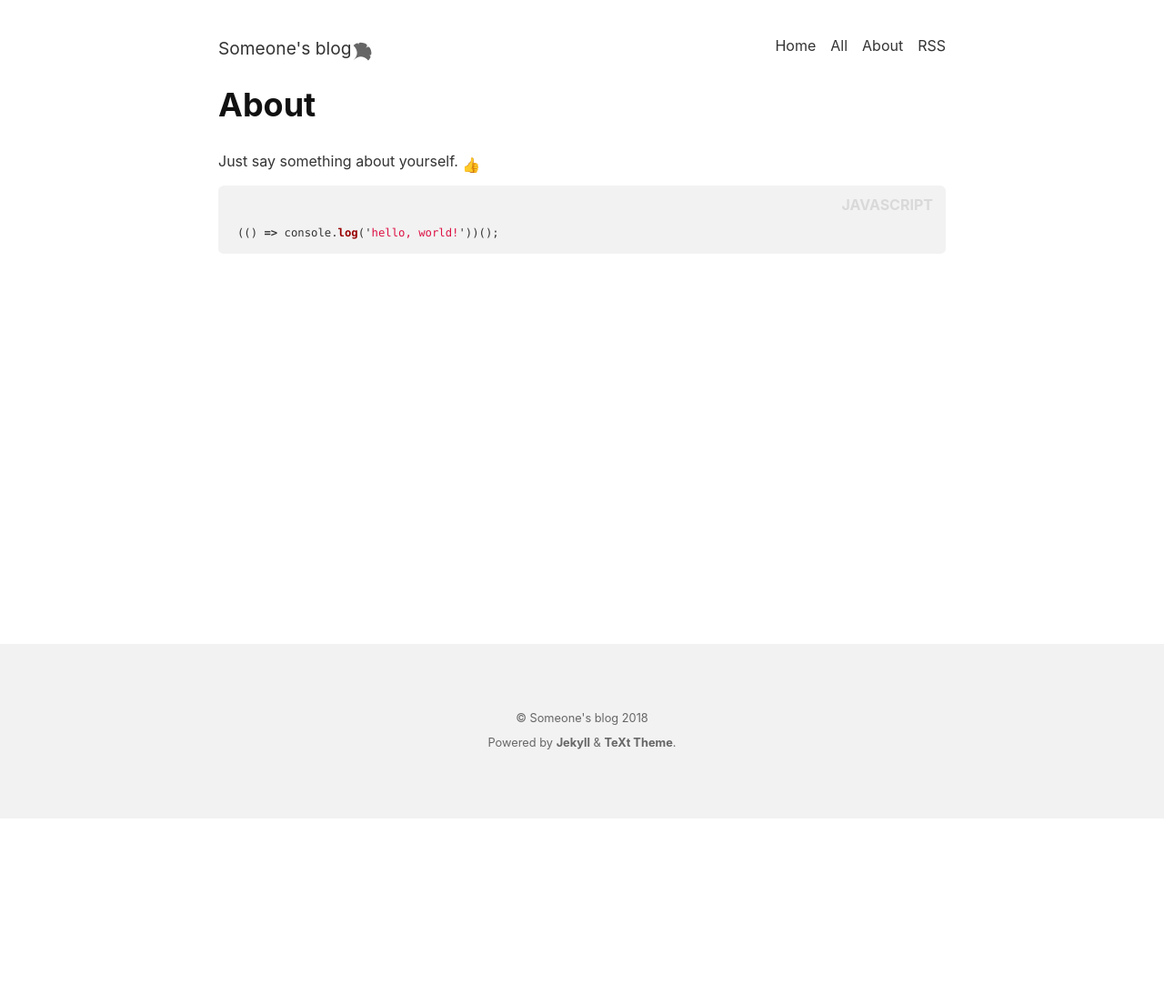
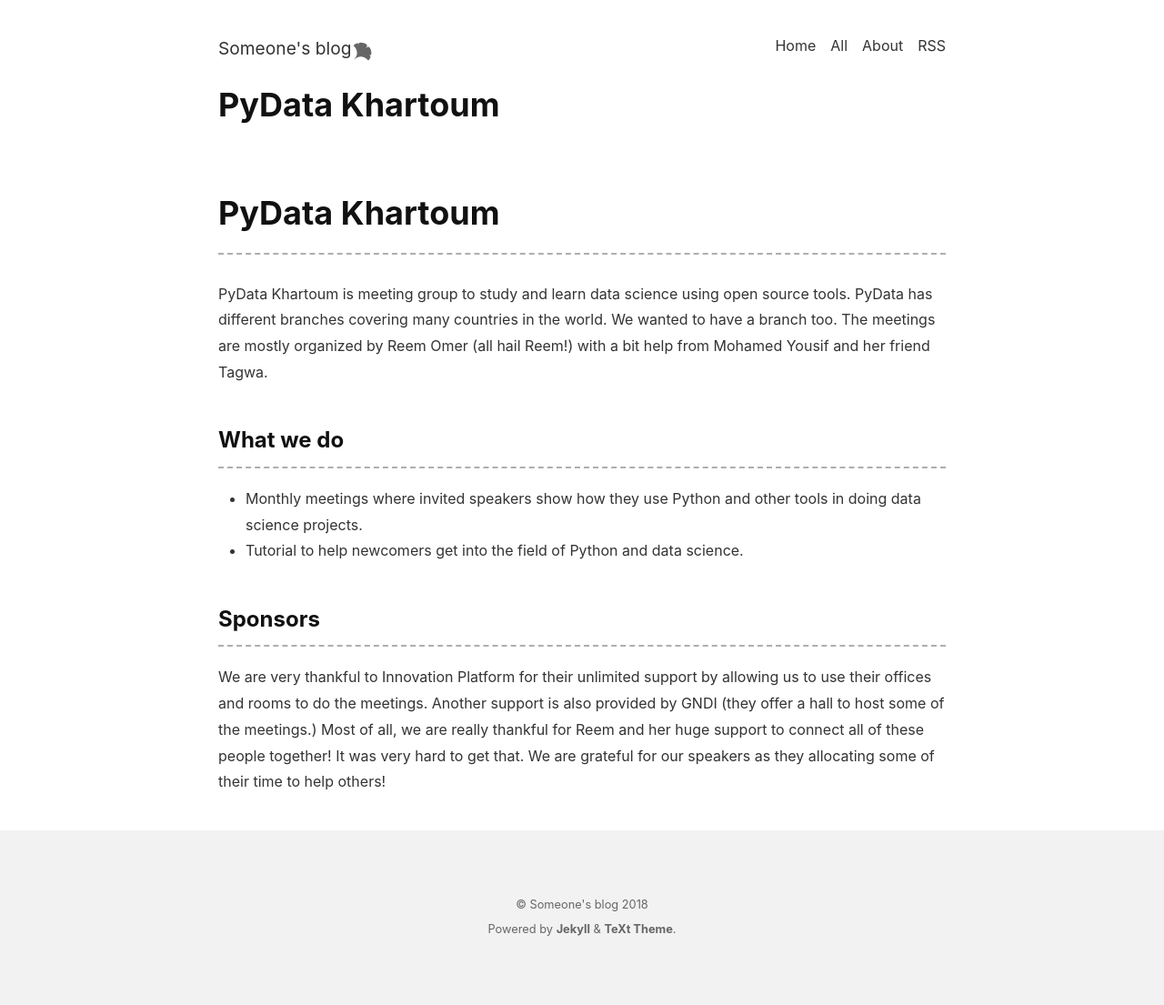
Before and after one commit to pydata-khartoum/pydata-khartoum.github.io, a Jekyll site: the page built from about.md, in a window 1280 px wide. Shown: the whole page at 91% size. Built offline with Jekyll 4.4.1, drawn with Linux system fonts in a browser that asks for light colours; nearby versions of some CDN libraries; emoji names are drawn with the system emoji font; our own code applies the rules of GitHub Pages for plain Markdown files; before the commit the page ends 900 px from its top, so only the background shows below that.

Commit message:
adding about.md page

```diff
--- a/about.md
+++ b/about.md
@@ -2,14 +2,15 @@
 layout: page
 titles:
   en: About
-  zh: 关于
-  zh-Hans: 关于
-  zh-Hant: 關於
 key: page-about
 ---
 
-Just say something about yourself. :+1:
+# PyData Khartoum
+PyData Khartoum is meeting group to study and learn data science using open source tools. PyData has different branches covering many countries in the world. We wanted to have a branch too. The meetings are mostly organized by Reem Omer (all hail Reem!) with a bit help from Mohamed Yousif and her friend Tagwa.
 
-{% highlight javascript %}
-  (() => console.log('hello, world!'))();
-{% endhighlight %}
+## What we do
+- Monthly meetings where invited speakers show how they use Python and other tools in doing data science projects.
+- Tutorial to help newcomers get into the field of Python and data science.
+
+## Sponsors
+We are very thankful to Innovation Platform for their unlimited support by allowing us to use their offices and rooms to do the meetings. Another support is also provided by GNDI (they offer a hall to host some of the meetings.) Most of all, we are really thankful for Reem and her huge support to connect all of these people together! It was very hard to get that. We are grateful for our speakers as they allocating some of their time to help others!
```
